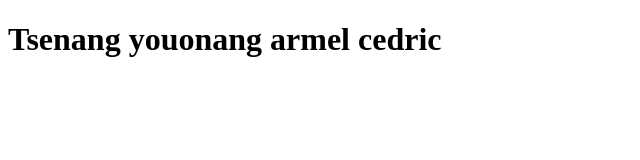
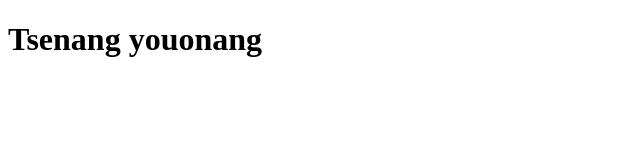
Before and after one commit to zlatancedric/first.github-project, a plain HTML site: page index.html in a window 1280 px wide. Shown: the whole page, without its empty margins (0-640 px from the left). Drawn offline with Linux system fonts and the light colour scheme.

Commit message:
change name

```diff
--- a/index.html
+++ b/index.html
@@ -7,7 +7,7 @@
     <title>Document</title>
 </head>
 <body>
-    <h1>Tsenang youonang armel cedric </h1>
+    <h1>Tsenang youonang</h1>
 
 </body>
 </html>
```
